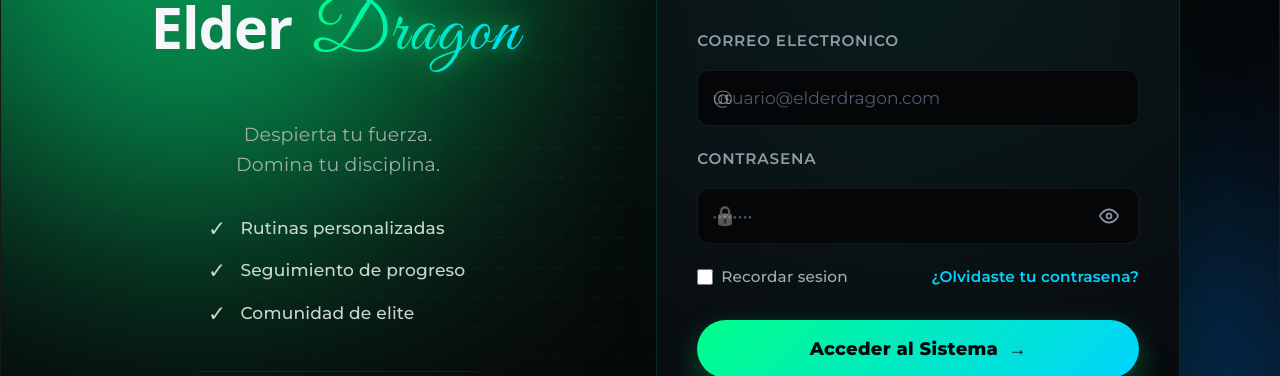
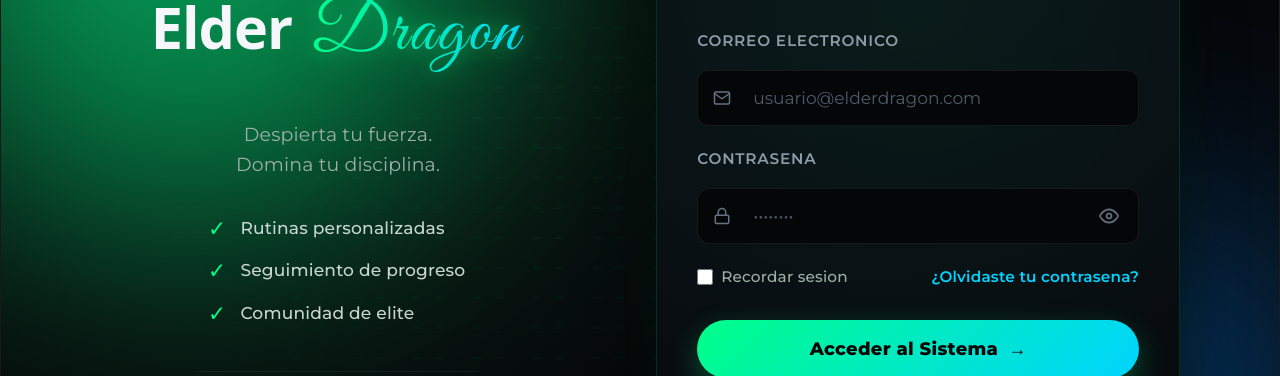
Before and after one commit to NilsonMejia/elder-dragon-fitness, a React app in the folder frontend/: page /login in a window 1280 px wide. Shown: the part 252-628 px from the top of the page. Built offline with nearby package versions, Linux system fonts and the light colour scheme; no server answers; the HTML template or start-up script is replaced by a standard one.

Commit message:
modificaciones

```diff
--- a/frontend/src/css/Login.css
+++ b/frontend/src/css/Login.css
@@ -3,8 +3,16 @@
 /* ================================================================
    RESET Y PREVENCIÓN DE SCROLL
    ================================================================ */
-* { margin: 0; padding: 0; box-sizing: border-box; }
-html, body { overflow-x: hidden; }
+* {
+  margin: 0;
+  padding: 0;
+  box-sizing: border-box;
+}
+
+html, body {
+  overflow-x: hidden;
+  background-color: #050608;
+}
 
 /* ================================================================
    WRAPPER PRINCIPAL
@@ -74,7 +82,7 @@ html, body { overflow-x: hidden; }
 }
 
 /* ================================================================
-   LADO IZQUIERDO: BRANDING (REDISEÑADO Y CENTRADO)
+   LADO IZQUIERDO: BRANDING
    ================================================================ */
 .login-brand {
   display: flex;
@@ -159,6 +167,7 @@ html, body { overflow-x: hidden; }
 }
 .brand-features li span {
   font-size: 1.2rem;
+  color: #00ff88;
 }
 
 .brand-footer {
@@ -192,15 +201,12 @@ html, body { overflow-x: hidden; }
   background: radial-gradient(circle, rgba(0,255,136,0.06) 0%, transparent 55%);
   pointer-events: none;
 }
+
 .login-header,
 .login-form,
 .back-btn { position: relative; z-index: 1; }
 
-/* ================================================================
-   HEADER DEL FORMULARIO
-   ================================================================ */
 .login-header { margin-bottom: 32px; text-align: center; }
-
 .login-chip {
   display: inline-block;
   padding: 6px 14px;
@@ -228,7 +234,7 @@ html, body { overflow-x: hidden; }
 }
 
 /* ================================================================
-   INPUTS Y FORMULARIO
+   INPUTS Y FORMULARIO (MÉTODO POSICIONAMIENTO ABSOLUTO)
    ================================================================ */
 .login-form {
   display: flex;
@@ -250,46 +256,59 @@ html, body { overflow-x: hidden; }
   position: relative;
   display: flex;
   align-items: center;
+  width: 100%;
 }
+
+/* 1. ESTILOS PARA EL ICONO DE LA IZQUIERDA (SVG) */
 .input-icon {
   position: absolute;
-  left: 16px;
-  font-size: 1.05rem;
-  filter: grayscale(100%);
-  opacity: 0.5;
-  transition: all 0.3s;
-  pointer-events: none;
+  left: 16px; /* Anclado a la izquierda */
+  display: flex;
+  align-items: center;
+  justify-content: center;
+  color: #637381; /* Color gris suave */
+  transition: all 0.3s ease;
+  pointer-events: none; /* Evita que estorbe al dar clic */
+  z-index: 2;
 }
+
+/* 2. ESTILOS DEL CAMPO DE TEXTO */
 .input-wrapper input {
   width: 100%;
   background: #10161e;
   border: 1px solid rgba(255, 255, 255, 0.08);
   border-radius: 14px;
-  padding: 15px 50px 15px 46px; /* padding-right ampliado para el botón del ojo */
+
+  /* AQUÍ ESTÁ EL TRUCO PARA QUE EL TEXTO NO PISE AL ICONO */
+  padding-top: 15px;
+  padding-bottom: 15px;
+  padding-right: 50px;
+  padding-left: 55px !important; /* Fuerza el espacio izquierdo */
+
   color: #f5f7fb;
   font-family: inherit;
   font-size: 0.95rem;
   transition: all 0.3s;
   outline: none;
 }
+
 .input-wrapper input::placeholder { color: #4d5b6b; }
 .input-wrapper input:focus {
   border-color: #00ff88;
   background: #0d141b;
   box-shadow: 0 0 0 3px rgba(0, 255, 136, 0.12);
 }
-.input-wrapper input:focus + .input-icon,
-.input-wrapper input:not(:placeholder-shown) + .input-icon {
-  filter: grayscale(0%);
-  opacity: 1;
+
+/* Efecto para que el icono se ilumine cuando el input está enfocado */
+.input-wrapper input:focus ~ .input-icon,
+.input-wrapper input:not(:placeholder-shown) ~ .input-icon {
+  color: #00ff88;
 }
 
-/* ================================================================
-   BOTÓN TOGGLE DE CONTRASEÑA (SVG)
-   ================================================================ */
+/* 3. ESTILOS DEL BOTÓN DEL OJO (A LA DERECHA) */
 .toggle-password-btn {
   position: absolute;
-  right: 14px;
+  right: 14px; /* Anclado a la derecha */
   background: transparent;
   border: none;
   cursor: pointer;
@@ -298,24 +317,17 @@ html, body { overflow-x: hidden; }
   justify-content: center;
   padding: 6px;
   border-radius: 8px;
-  color: #8e9ba8;
+  color: #637381;
   transition: all 0.25s ease;
+  z-index: 10;
 }
 
 .toggle-password-btn:hover {
   background: rgba(0, 255, 136, 0.08);
   color: #00ff88;
-  box-shadow: 0 0 12px rgba(0, 255, 136, 0.15);
 }
-
-.toggle-password-btn svg {
-  display: block;
-  transition: stroke 0.25s ease, transform 0.25s ease;
-}
-
-.toggle-password-btn:hover svg {
-  transform: scale(1.08);
-}
+.toggle-password-btn svg { display: block; transition: transform 0.25s ease; }
+.toggle-password-btn:hover svg { transform: scale(1.08); }
 
 /* ================================================================
    OPCIONES (Recordar / Olvidé)
@@ -355,10 +367,10 @@ html, body { overflow-x: hidden; }
   text-align: center;
 }
 
-.password-change-form {
-  animation: fadeUp 0.45s ease both;
-}
-
+/* ================================================================
+   ESTILOS DE CAMBIO DE CONTRASEÑA
+   ================================================================ */
+.password-change-form { animation: fadeUp 0.45s ease both; }
 .password-change-notice {
   display: flex;
   align-items: flex-start;
@@ -369,30 +381,9 @@ html, body { overflow-x: hidden; }
   border-radius: 14px;
   box-shadow: inset 0 0 24px rgba(0, 212, 255, 0.04);
 }
-
-.password-change-notice p {
-  margin: 0;
-  color: #b8c2d6;
-  font-size: 0.84rem;
-  font-weight: 500;
-  line-height: 1.55;
-  overflow-wrap: anywhere;
-}
-
-.password-change-notice strong {
-  color: #00ff88;
-  font-weight: 800;
-}
-
-.notice-dot {
-  flex: 0 0 auto;
-  width: 10px;
-  height: 10px;
-  margin-top: 5px;
-  border-radius: 50%;
-  background: #00ff88;
-  box-shadow: 0 0 14px rgba(0, 255, 136, 0.75);
-}
+.password-change-notice p { margin: 0; color: #b8c2d6; font-size: 0.84rem; font-weight: 500; line-height: 1.55; overflow-wrap: anywhere; }
+.password-change-notice strong { color: #00ff88; font-weight: 800; }
+.notice-dot { flex: 0 0 auto; width: 10px; height: 10px; margin-top: 5px; border-radius: 50%; background: #00ff88; box-shadow: 0 0 14px rgba(0, 255, 136, 0.75); }
 
 .form-secondary-action {
   width: 100%;
@@ -407,7 +398,6 @@ html, body { overflow-x: hidden; }
   cursor: pointer;
   transition: all 0.25s ease;
 }
-
 .form-secondary-action:hover {
   border-color: rgba(0, 255, 136, 0.42);
   color: #00ff88;
@@ -491,7 +481,7 @@ html, body { overflow-x: hidden; }
 .back-btn:hover { color: #00ff88; transform: translateX(-4px); }
 
 /* ================================================================
-   ANIMACIONES
+   ANIMACIONES Y RESPONSIVE
    ================================================================ */
 .animate-fade-up { animation: fadeUp 0.9s cubic-bezier(0.165, 0.84, 0.44, 1) both; }
 .animate-fade-left { animation: fadeLeft 0.9s cubic-bezier(0.165, 0.84, 0.44, 1) both; }
@@ -504,9 +494,6 @@ html, body { overflow-x: hidden; }
   to   { opacity: 1; transform: translateX(0); }
 }
 
-/* ================================================================
-   RESPONSIVE
-   ================================================================ */
 @media (max-width: 900px) {
   .login-container {
     grid-template-columns: 1fr;
@@ -514,6 +501,7 @@ html, body { overflow-x: hidden; }
     gap: 50px;
   }
 }
+
 @media (max-width: 480px) {
   .login-wrapper { padding: 20px 14px; }
   .login-card-extreme { padding: 34px 24px; }
--- a/frontend/src/views/public/Login.jsx
+++ b/frontend/src/views/public/Login.jsx
@@ -41,6 +41,21 @@ const EyeOffIcon = ({ size = 20, color = 'currentColor' }) => (
     <path d="M17.94 17.94A10.07 10.07 0 0 1 12 20c-7 0-11-8-11-8a18.45 18.45 0 0 1 5.06-5.94" />
     <path d="M9.9 4.24A9.12 9.12 0 0 1 12 4c7 0 11 8 11 8a18.5 18.5 0 0 1-2.16 3.19" />
     <line x1="1" y1="1" x2="23" y2="23" />
+  </svg>
+);
+
+// NUEVOS ICONOS SVG PARA REEMPLAZAR @ Y 🔒
+const MailIcon = ({ size = 18, color = 'currentColor' }) => (
+  <svg width={size} height={size} viewBox="0 0 24 24" fill="none" stroke={color} strokeWidth="2" strokeLinecap="round" strokeLinejoin="round">
+    <path d="M4 4h16c1.1 0 2 .9 2 2v12c0 1.1-.9 2-2 2H4c-1.1 0-2-.9-2-2V6c0-1.1.9-2 2-2z"></path>
+    <polyline points="22,6 12,13 2,6"></polyline>
+  </svg>
+);
+
+const LockIcon = ({ size = 18, color = 'currentColor' }) => (
+  <svg width={size} height={size} viewBox="0 0 24 24" fill="none" stroke={color} strokeWidth="2" strokeLinecap="round" strokeLinejoin="round">
+    <rect x="3" y="11" width="18" height="11" rx="2" ry="2"></rect>
+    <path d="M7 11V7a5 5 0 0 1 10 0v4"></path>
   </svg>
 );
 
@@ -237,7 +252,7 @@ const Login = () => {
               <div className="input-group">
                 <label htmlFor="newPassword">Nueva Contrasena</label>
                 <div className="input-wrapper">
-                  <span className="input-icon">#</span>
+                  <span className="input-icon"><LockIcon size={18} /></span>
                   <input
                     id="newPassword"
                     type={showNewPassword ? 'text' : 'password'}
@@ -261,7 +276,7 @@ const Login = () => {
               <div className="input-group">
                 <label htmlFor="confirmPassword">Confirmar Contrasena</label>
                 <div className="input-wrapper">
-                  <span className="input-icon">#</span>
+                  <span className="input-icon"><LockIcon size={18} /></span>
                   <input
                     id="confirmPassword"
                     type={showNewPassword ? 'text' : 'password'}
@@ -290,7 +305,7 @@ const Login = () => {
               <div className="input-group">
                 <label htmlFor="email">Correo Electronico</label>
                 <div className="input-wrapper">
-                  <span className="input-icon">@</span>
+                  <span className="input-icon"><MailIcon size={18} /></span>
                   <input
                     id="email"
                     type="email"
@@ -306,7 +321,7 @@ const Login = () => {
               <div className="input-group">
                 <label htmlFor="password">Contrasena</label>
                 <div className="input-wrapper">
-                  <span className="input-icon">🔒</span>
+                  <span className="input-icon"><LockIcon size={18} /></span>
                   <input
                     id="password"
                     type={showPassword ? 'text' : 'password'}
```
